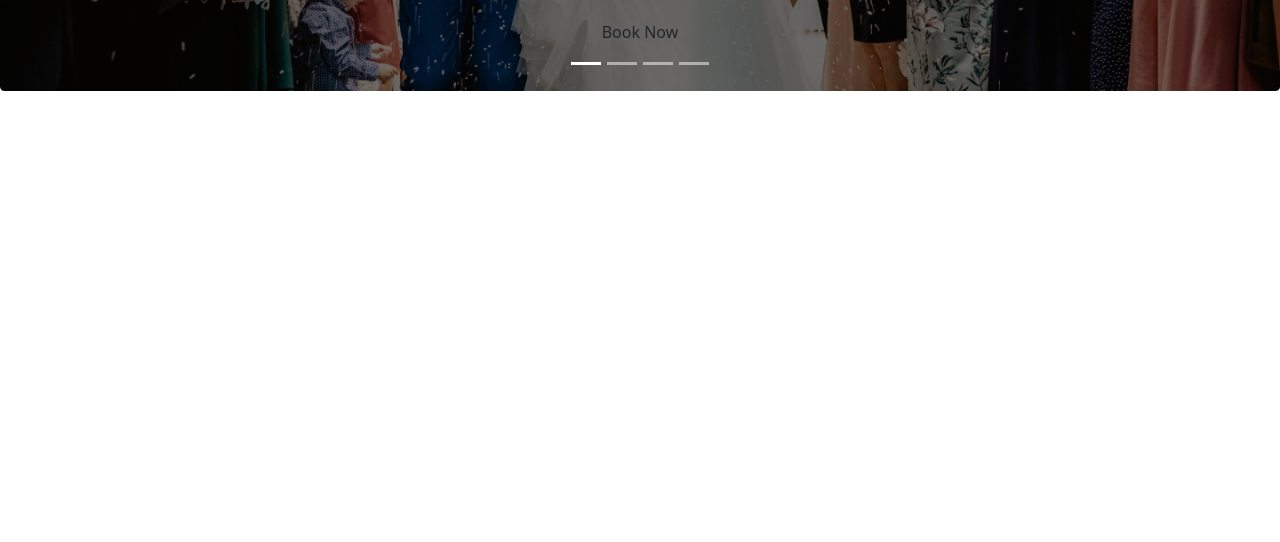
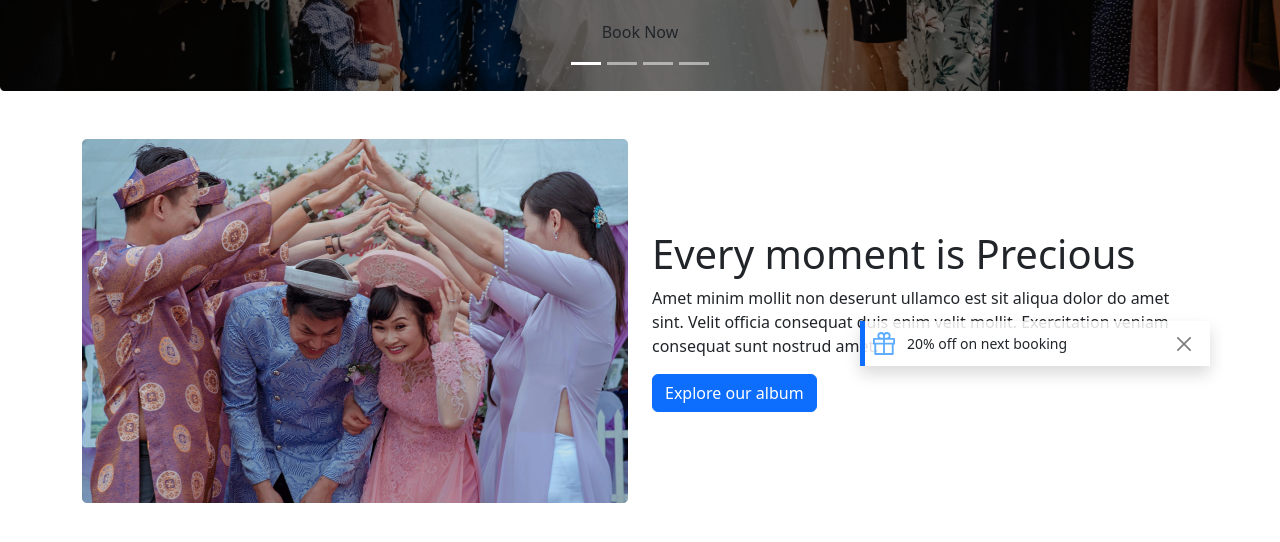
Before and after one commit to nwebpro/convention-center, a plain HTML site: page index.html in a window 1280 px wide. Shown: the part 500-1042 px from the top of the page. Before the commit the page ends 800 px from the top, so only its background shows below. Drawn offline with nearby package versions, Linux system fonts and the light colour scheme.

Commit message:
Album Section Added

```diff
--- a/index.html
+++ b/index.html
@@ -16,7 +16,7 @@
     <!-- Website Layout Main Block -->
     <main>
         <!-- Header Section Area -->
-        <header class="sticky-top p-2">
+        <header class="sticky-top p-2 bg-light">
             <!-- Navbar -->
             <nav class="navbar navbar-expand-lg">
                 <!-- Container -->
@@ -109,6 +109,33 @@
                 </button>
             </div>
         </section>
+        <!-- Album Section Area -->
+        <section class="py-5">
+            <!-- Container -->
+            <div class="container">
+                <div class="row align-items-center">
+                    <div class="col-12 col-sm-12 col-md-6 col-lg-6 order-2 order-md-1">
+                        <div class="album-img text-center">
+                            <img class="img-fluid" src="assets/images/wedding.png" alt="">
+                        </div>
+                    </div>
+                    <div class="col-12 col-sm-12 col-md-6 col-lg-6 position-relative order-1 order-md-2 mb-5 mb-md-0">
+                        <div class="album-text">
+                            <h1>Every moment is Precious </h1>
+                            <p>Amet minim mollit non deserunt ullamco est sit aliqua dolor do amet sint. Velit officia consequat duis enim velit mollit. Exercitation veniam consequat sunt nostrud amet.</p>
+                            <a href="#" class="btn btn-primary">Explore our album</a>
+                        </div>
+                        <div class="toast show position-absolute end-0 top-50 rounded-0 border border-5 border-primary border-top-0 border-end-0 border-bottom-0" role="alert" aria-live="assertive" aria-atomic="true" data-bs-autohide="false">
+                            <div class="d-flex px-2">
+                                <img src="assets/icons/gift.svg" alt="">
+                                <div class="toast-body">20% off on next booking</div>
+                                <button type="button" class="btn-close me-2 m-auto" data-bs-dismiss="toast" aria-label="Close"></button>
+                            </div>
+                        </div>
+                    </div>
+                </div>
+            </div>
+        </section>
     </main>
     <!-- Bootstrap Js Library -->
     <script src="https://cdn.jsdelivr.net/npm/bootstrap@5.2.0/dist/js/bootstrap.bundle.min.js"></script>
```
